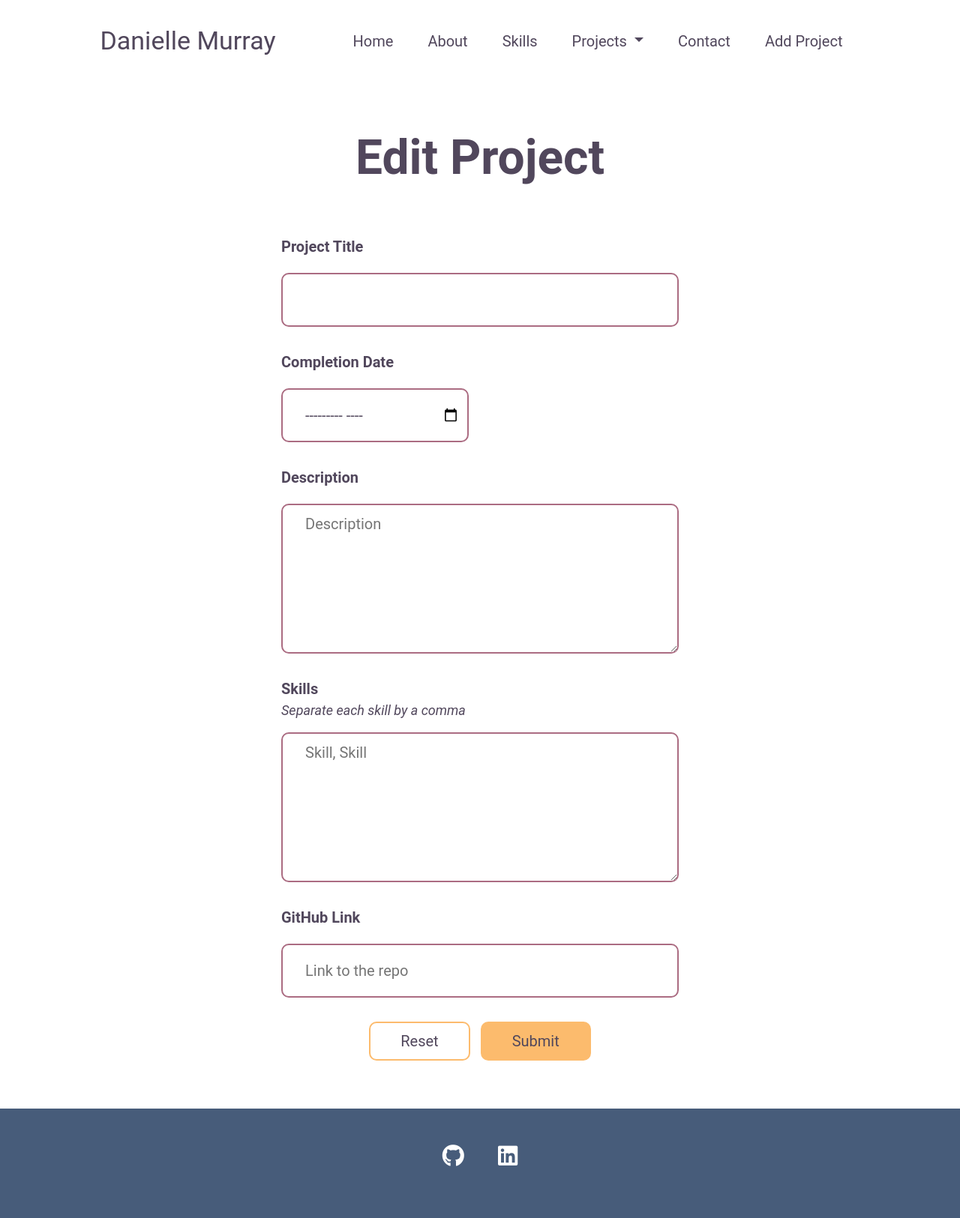
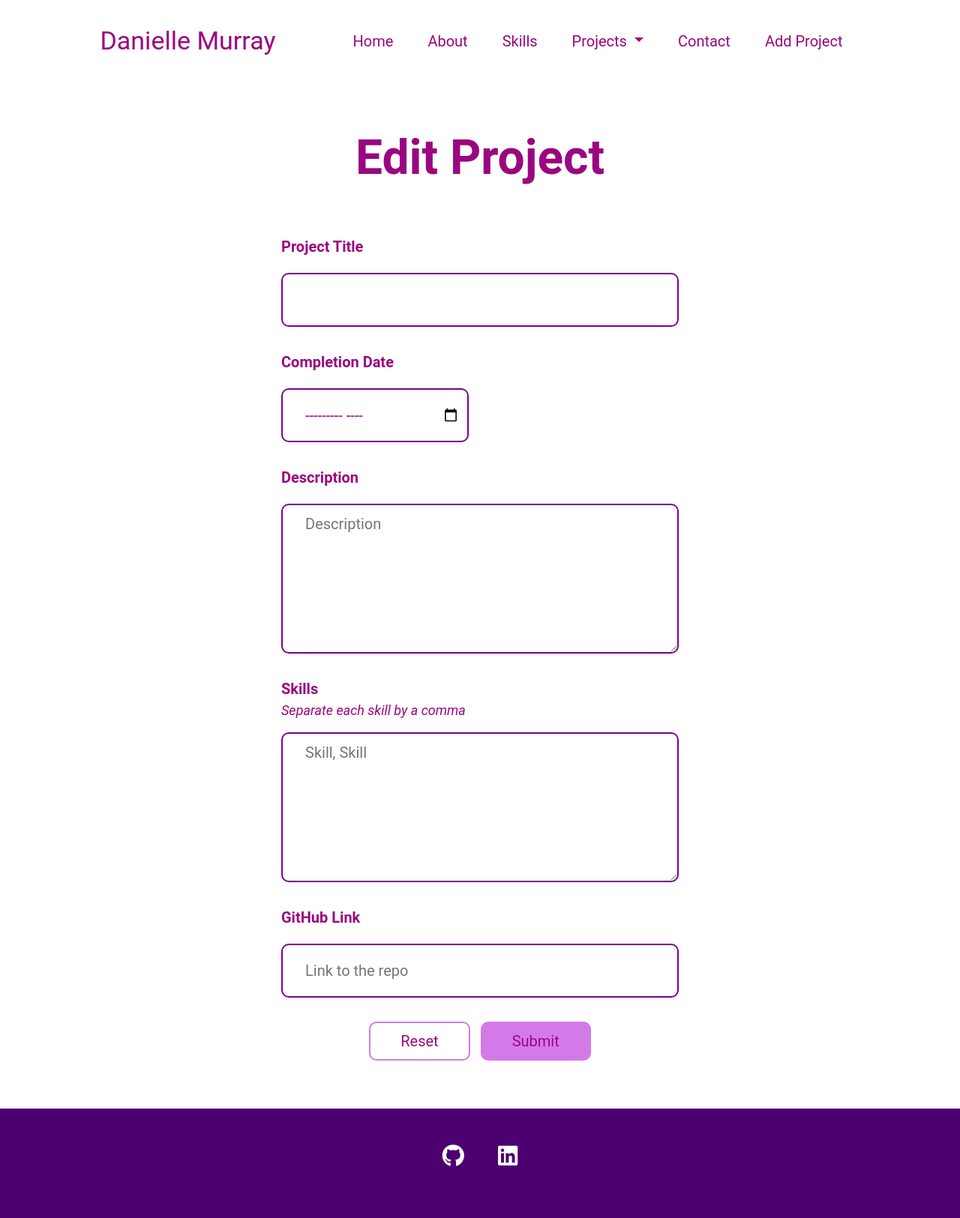
Before and after one commit to DanielleM27/portfolio-with-sqlalchemy, a Python web app: template templates/edit.html in a window 1280 px wide. Shown: the whole page at 75% size. Run offline with Jinja, Linux system fonts and the light colour scheme; the template is opened without the code that fills it, so the values that code supplies are empty.

Commit message:
Update styles.css

```diff
--- a/static/CSS/styles.css
+++ b/static/CSS/styles.css
@@ -2,11 +2,11 @@
 Colors
 *******/
 :root {
-    --primary-text: #51475c;
-    --secondary-text: #ab6c82;
-    --primary: #475c7a;
-    --secondary: #fcbb6d;
-    --accent: #d8737f;
+    --primary-text: #9A0680;
+    --secondary-text: #79018C;
+    --primary: #4C0070;
+    --secondary: #D47AE8;
+    --accent: #F4BEEE;
     --white:  #fff;
 }
 
@@ -15,7 +15,7 @@ FONT
 *******/
 
 * {
-    font-family: 'Roboto', Arial, Helvetica, sans-serif;
+    font-family: 'Roboto', Arial, Times New Roman, sans-serif;
     color: var(--primary-text);
 }
 
```
